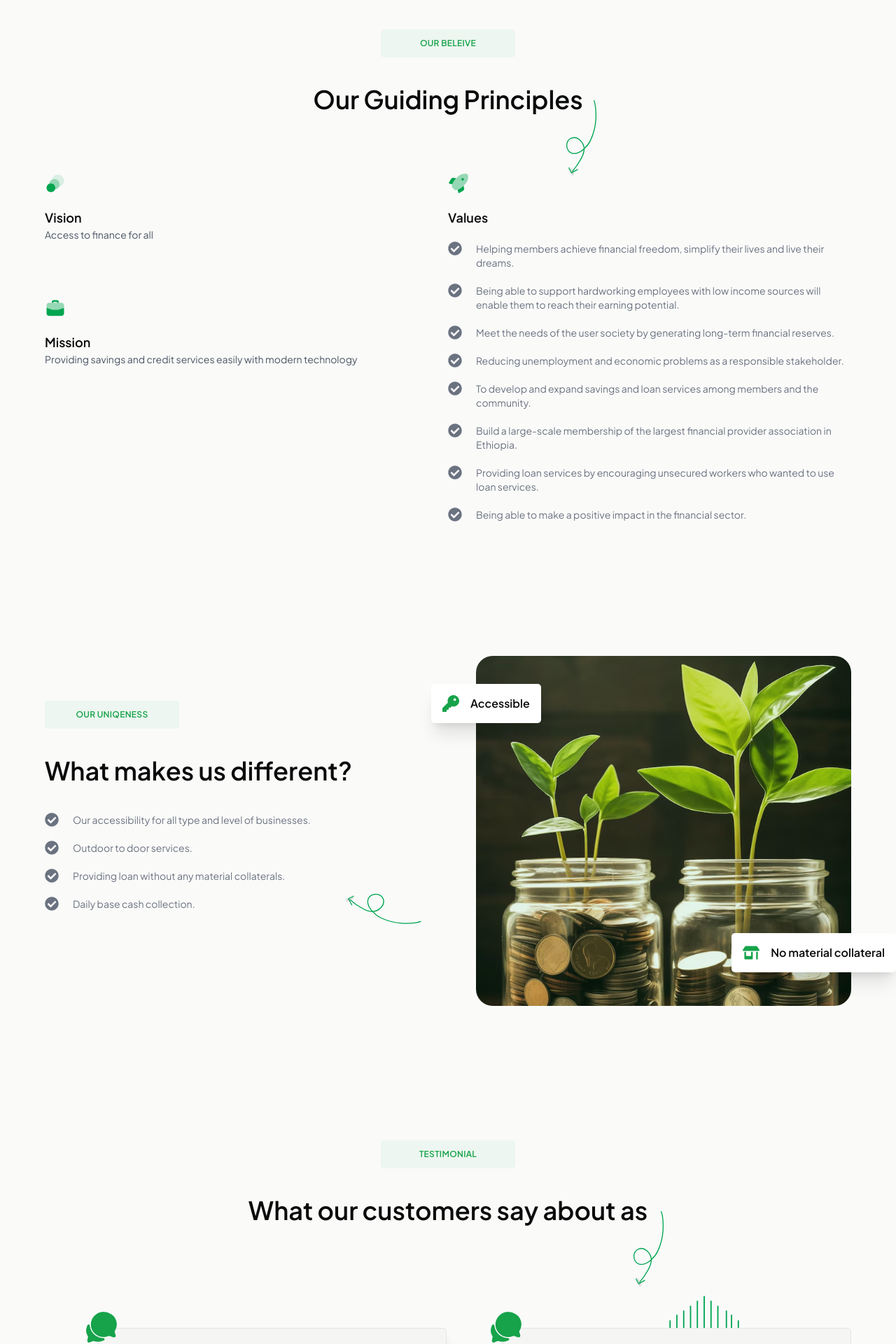
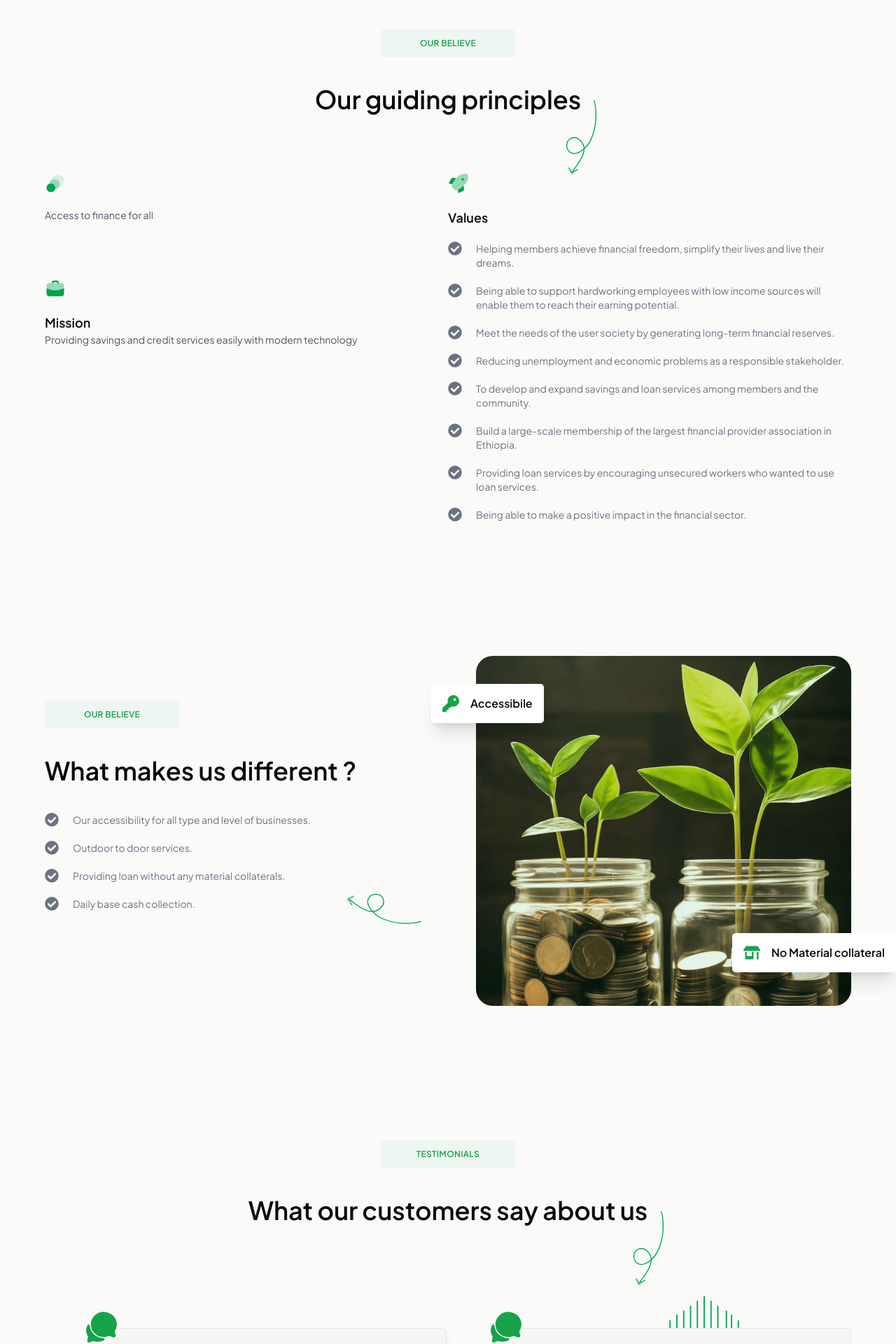
Before and after one commit to Upsurge-Tech/Project-Yehulusaccos-Frontend, a Next.js app: page /en/home in a window 1280 px wide. Shown: the part 800-2720 px from the top of the page at 70% size. Built offline with nearby package versions, Linux system fonts and the light colour scheme.

Commit message:
add localization to home

```diff
--- a/components/home/Intro.tsx
+++ b/components/home/Intro.tsx
@@ -4,6 +4,7 @@ import { FaCarSide, FaPeopleGroup } from "react-icons/fa6";
 import { IoHome } from "react-icons/io5";
 import { Button } from "../ui/button";
 import Link from "next/link";
+import currlyarrow from '@/public/curlyarrow.svg'
 
 import { useTranslations } from "next-intl";
 
@@ -34,7 +35,7 @@ const Intro = () => {
         />
         <div className="hidden xl:block relative right-96 top-[160px]  xl:right-[500px]  xl:top-28 ">
           <Image
-            src="/curlyarrow.svg"
+            src={currlyarrow}
             alt="curly green arrow"
             width={150}
             height={100}
--- a/components/home/Metrics.tsx
+++ b/components/home/Metrics.tsx
@@ -5,23 +5,29 @@ import { FaPeopleGroup, FaUsersRays } from "react-icons/fa6";
 import { GiMoneyStack } from "react-icons/gi";
 import { LiaCoinsSolid } from "react-icons/lia";
 
+import { useTranslations } from "next-intl";
+import curlyarrow from '@/public/curlyarrow.svg'
+
 const Metrics = () => {
+
+  const tMetrics = useTranslations("Home.Metrices");
+
   return (
     <div className="flex flex-col w-full items-center">
       <div className="bg-primarySoft w-48 mb-10 self-center text-primary flex items-center justify-center text-xs font-semibold tracking-wide  px-2 h-10 rounded-lg">
-        SINCE WE STARTED
+        {tMetrics("Header")}
       </div>
-      <h2 className="font-semibold text-2xl lg:text-4xl">Current metrics</h2>
+      <h2 className="font-semibold text-2xl lg:text-4xl">{tMetrics('Title')}</h2>
       <div className="hidden lg:flex relative  -rotate-45  lg:-top-2 left-32 ">
         <Image
-          src="/curlyarrow.svg"
+          src={curlyarrow}
           alt="curly green arrow"
           width={80}
           height={100}
         />
       </div>
       <div className="w-full grid place-items-center grid-cols-1  sm:grid-cols-2 lg:flex lg:justify-between gap-y-5 ">
-        <div className="flex flex-col w-full items-center gap-y-5 mt-10">
+        <div className="flex flex-col w-full items-center gap-y-5">
           <div
             className="rounded-xl h-16 w-16 flex flex-col items-center justify-center"
             style={{
@@ -31,7 +37,7 @@ const Metrics = () => {
             <FaPeopleGroup size={50} className="text-primary text-2xl" />
           </div>
           <p className="text-xl font-semibold">3600+</p>
-          <p>Number of members</p>
+          <p>{tMetrics('Members')}</p>
         </div>
         <div className="flex flex-col gap-y-5 w-full items-center">
           <div
@@ -43,7 +49,7 @@ const Metrics = () => {
             <FaUsersRays size={50} className="text-primary text-2xl" />
           </div>
           <p className="text-xl font-semibold">86+</p>
-          <p>Employees</p>
+          <p>{tMetrics('Employees')}</p>
         </div>
         <div className="flex flex-col gap-y-5 w-full items-center">
           <div
@@ -55,7 +61,7 @@ const Metrics = () => {
             <GiMoneyStack size={50} className="text-primary text-2xl" />
           </div>
           <p className="text-xl font-semibold">400M+</p>
-          <p>Lent to customers</p>
+          <p>{tMetrics('Customers')}</p>
         </div>
         <div className="flex flex-col gap-y-5 w-full items-center">
           <div
@@ -67,7 +73,7 @@ const Metrics = () => {
             <LiaCoinsSolid size={50} className="text-primary text-2xl" />
           </div>
           <p className="text-xl font-semibold">490B+</p>
-          <p>Financial capital</p>
+          <p>{tMetrics('Finance')}</p>
         </div>
       </div>
     </div>
--- a/components/home/OurBelieve.tsx
+++ b/components/home/OurBelieve.tsx
@@ -1,30 +1,41 @@
 import React from "react";
 import Image from "next/image";
 import { FaCheckCircle } from "react-icons/fa";
+import { useTranslations } from "next-intl";
+import curly from '@/public/curlyarrow.svg'
+import threecircles from '@/public/threecircles.svg'
+import briefcase from '@/public/briefcase.svg'
+import rocket from '@/public/rocket.svg'
 
-const values = [
-  "Helping members achieve financial freedom, simplify their lives and live their dreams.",
-  "Being able to support hardworking employees with low income sources will enable them to reach their earning potential.",
-  "Meet the needs of the user society by generating long-term financial reserves.",
-  "Reducing unemployment and economic problems as a responsible stakeholder.",
-  "To develop and expand savings and loan services among members and the community.",
-  "Build a large-scale membership of the largest financial provider association in Ethiopia.",
-  "Providing loan services by encouraging unsecured workers who wanted to use loan services.",
-  "Being able to make a positive impact in the financial sector.",
-];
+// const values = [
+//   "Helping members achieve financial freedom, simplify their lives and live their dreams.",
+//   "Being able to support hardworking employees with low income sources will enable them to reach their earning potential.",
+//   "Meet the needs of the user society by generating long-term financial reserves.",
+//   "Reducing unemployment and economic problems as a responsible stakeholder.",
+//   "To develop and expand savings and loan services among members and the community.",
+//   "Build a large-scale membership of the largest financial provider association in Ethiopia.",
+//   "Providing loan services by encouraging unsecured workers who wanted to use loan services.",
+//   "Being able to make a positive impact in the financial sector.",
+// ];
 
 const OurBelieve = () => {
+
+  const tOurBelieve = useTranslations('Home.OurBelieve')
+  const tOurValues = useTranslations('Home.OurBelieve.OurValues')
+
+  const values = ["Values1", "Values2", "Values3", "Values4", "Values5", "Values6", "Values7", "Values8"]
+
   return (
     <div className=" w-full  flex flex-col items-center">
       <div className="bg-primarySoft w-48 mb-10 self-center text-primary flex items-center justify-center text-xs font-semibold tracking-wide  px-2 h-10 rounded-lg">
-        OUR BELEIVE
+        {tOurBelieve('Header')}
       </div>
       <h2 className="font-semibold text-2xl lg:text-4xl">
-        Our Guiding Principles
+        {tOurBelieve('Title')}
       </h2>
       <div className="hidden xl:flex relative  -rotate-45 lg:-top-2 left-48 ">
         <Image
-          src="/curlyarrow.svg"
+          src={curly}
           alt="curly green arrow"
           width={100}
           height={100}
@@ -34,43 +45,42 @@ const OurBelieve = () => {
         <div className="flex flex-col items-center lg:items-start gap-y-5 xl:gap-y-20 w-full ">
           <div className=" flex self-center flex-col w-3/4 xl:w-full">
             <Image
-              src={"/threecircles.svg"}
+              src={threecircles}
               width={30}
               height={30}
               alt="three circles"
             />
-            <h3 className="text-lg font-semibold pt-2 xl:pt-5">Vision</h3>
-            <p className="text-gray-600 text-sm">Access to finance for all</p>
+            <h3 className="text-lg font-semibold pt-2 xl:pt-5">{}</h3>
+            <p className="text-gray-600 text-sm">{tOurBelieve('VisionParagraph')}</p>
           </div>
           <div className="flex self-center flex-col w-3/4 xl:w-full">
             <Image
-              src={"/briefcase.svg"}
+              src={briefcase}
               width={30}
               height={30}
               alt="briefcase"
             />
-            <h3 className="text-lg font-semibold pt-2 xl:pt-5">Mission</h3>
+            <h3 className="text-lg font-semibold pt-2 xl:pt-5">{tOurBelieve('Mission')}</h3>
             <p className="text-gray-600 text-sm">
-              Providing savings and credit services easily with modern
-              technology
+              {tOurBelieve('MissionParagraph')}
             </p>
           </div>
         </div>
         <div className="flex flex-col self-center w-3/4 xl:w-full gap-y-2 xl:gap-y-5 ">
           <Image
-            src={"/rocket.svg"}
+            src={rocket}
             width={30}
             height={30}
             alt="green rocket"
           />
-          <h3 className="text-lg font-semibold">Values</h3>
+          <h3 className="text-lg font-semibold">{tOurBelieve('Values')}</h3>
           <div className="flex flex-col gap-y-5">
             {values.map((value) => (
               <div key={value} className="flex  gap-x-5  text-gray-500">
                 <div>
                   <FaCheckCircle size={20} />
                 </div>
-                <p className=" text-sm">{value}</p>
+                <p className=" text-sm">{tOurValues(`${value}.name`)}</p>
               </div>
             ))}
           </div>
--- a/components/home/OurUniqeness.tsx
+++ b/components/home/OurUniqeness.tsx
@@ -2,15 +2,20 @@ import React from "react";
 import Image from "next/image";
 import { FaCheckCircle, FaStoreAlt } from "react-icons/fa";
 import { FaKey } from "react-icons/fa6";
+import { useTranslations } from "next-intl";
 
-const uniqeness = [
-  "Our accessibility for all type and level of businesses.",
-  "Outdoor to door services.",
-  "Providing loan without any material collaterals.",
-  "Daily base cash collection.",
-];
+import plantsWithCents from '@/public/plantsWithCents.svg'
+import curlyarrow from '@/public/curlyarrow.svg'
+
 
 const OurUniqeness = () => {
+
+  const tOurUniqueness = useTranslations("Home.OurUniqueness");
+  const tuniqueMap = useTranslations("Home.OurUniqueness.Uniqueness")
+
+  const uniqeness = ['Uniqueness1', 'Uniqueness2', 'Uniqueness3', 'Uniqueness4']
+
+
   return (
     <div className="grid grid-cols-1 xl:grid-cols-2 gap-20 ">
       <div className="flex flex-col gap-y-10 mt-16">
@@ -20,10 +25,10 @@ const OurUniqeness = () => {
           }}
           className="w-48 self-center xl:self-start text-primary flex items-center justify-center text-xs font-semibold tracking-wide  px-2 h-10 rounded-lg"
         >
-          OUR UNIQENESS
+          {tOurUniqueness("Header")}
         </div>
         <h2 className="font-semibold text-2xl self-center xl:self-auto lg:text-4xl">
-          What makes us different?
+          {tOurUniqueness("Title")}
         </h2>
         <div className="flex flex-col gap-y-5 self-center xl:self-auto xl:w-full w-3/4">
           {uniqeness.map((unique) => (
@@ -31,21 +36,21 @@ const OurUniqeness = () => {
               <div>
                 <FaCheckCircle size={20} />
               </div>
-              <p className=" text-sm">{unique}</p>
+              <p className=" text-sm">{tuniqueMap(`${unique}`)}</p>
             </div>
           ))}
         </div>
       </div>
       <div className="place-self-center h-[300px] sm:h-[500px] w-3/4 xl:w-full order-1 xl:order-2 relative flex flex-col items-center justify-center rounded-3xl">
         <Image
-          src="/plantsWithCents.svg"
+          src={plantsWithCents}
           fill
           className="h-full object-cover rounded-xl lg:rounded-3xl"
           alt="2 plants in a jar with cents"
         />
         <div className="hidden lg:block relative rotate-45 -top-72 xl:top-28 right-36  xl:right-[400px] 2xl:right-[600px]">
           <Image
-            src="/curlyarrow.svg"
+            src={curlyarrow}
             alt="curly green arrow"
             width={100}
             height={100}
@@ -53,11 +58,11 @@ const OurUniqeness = () => {
         </div>
         <div className=" absolute -left-10 sm:-left-16 top-10 h-10 sm:h-14 rounded-lg items-center px-2 sm:px-4 shadow-xl bg-white flex gap-4">
           <FaKey className="text-primary text-lg sm:text-2xl" />
-          <p className="font-semibold">Accessible</p>
+          <p className="font-semibold">{tOurUniqueness('Accessibility')}</p>
         </div>
         <div className="absolute bottom-12 -right-10 sm:-right-16 h-10 sm:h-14 rounded-lg items-center px-2 sm:px-4 shadow-xl bg-white flex gap-4">
           <FaStoreAlt className="text-primary text-lg sm:text-2xl" />
-          <p className="font-semibold">No material collateral</p>
+          <p className="font-semibold">{tOurUniqueness('Collateral')}</p>
         </div>
       </div>
     </div>
--- a/components/home/Testimonials.tsx
+++ b/components/home/Testimonials.tsx
@@ -1,5 +1,6 @@
 import React from "react";
 import Image from "next/image";
+import { useTranslations } from "next-intl";
 
 import { IoChatbubbles } from "react-icons/io5";
 import { Card, CardContent, CardFooter } from "../ui/card";
@@ -11,18 +12,25 @@ import {
   CarouselNext,
 } from "../ui/carousel";
 
+import curlyarrow from '@/public/curlyarrow.svg';
+import unequalStripes from '@/public/unequalStripes.svg';
+
 const Testimonials = () => {
+
+  const tTestimonials = useTranslations("Home.Testimonials");
+  const tCarousel = useTranslations("Home.Testimonials.Statements")
+
   return (
     <div className="w-full flex flex-col items-center">
       <div className="bg-primarySoft w-48 mb-10 self-center text-primary flex items-center justify-center text-xs font-semibold tracking-wide  px-2 h-10 rounded-lg">
-        TESTIMONIAL
+        {tTestimonials("Header")}
       </div>
       <h2 className="font-semibold text-2xl lg:text-4xl">
-        What our customers say about as
+        {tTestimonials("Title")}
       </h2>
       <div className="hidden lg:flex relative  -rotate-45  lg:-top-2 left-72 ">
         <Image
-          src="/curlyarrow.svg"
+          src={curlyarrow}
           alt="curly green arrow"
           width={100}
           height={100}
@@ -31,7 +39,7 @@ const Testimonials = () => {
       <Carousel className="w-full ">
         <div className="hidden xl:flex absolute -bottom-12 left-[230px] ">
           <Image
-            src="/unequalStripes.svg"
+            src={unequalStripes}
             alt="strokes"
             width={100}
             height={100}
@@ -39,7 +47,7 @@ const Testimonials = () => {
         </div>
         <div className="hidden xl:flex absolute top-4 rotate-180 right-[160px] ">
           <Image
-            src="/unequalStripes.svg"
+            src={unequalStripes}
             alt="strokes"
             width={100}
             height={100}
--- a/middleware.ts
+++ b/middleware.ts
@@ -1,4 +1,4 @@
-import { NextResponse } from 'next/server';
+import { NextRequest, NextResponse } from 'next/server';
 import createMiddleware from "next-intl/middleware";
 
 const middleware = createMiddleware({
@@ -6,7 +6,8 @@ const middleware = createMiddleware({
   defaultLocale: "en",
 });
 
-export default async function (req) {
+// eslint-disable-next-line import/no-anonymous-default-export
+export default async function (req: NextRequest) {
   const { pathname } = req.nextUrl;
 
   // Redirect from the root URL to /en/home or /am/home
--- a/translations/en.json
+++ b/translations/en.json
@@ -28,8 +28,7 @@
             "Values":"Values",
             "OurValues":{
                 "Values1":{"name" :"Helping members achieve financial freedom, simplify their lives and live their dreams." },
-                "Values2":
-                {"name" :"Being able to support hardworking employees with low income sources will enable them to reach their earning potential." },
+                "Values2":{"name" :"Being able to support hardworking employees with low income sources will enable them to reach their earning potential." },
                 "Values3":{"name" :"Meet the needs of the user society by generating long-term financial reserves." },
                 "Values4":{"name" :"Reducing unemployment and economic problems as a responsible stakeholder." },
                 "Values5":{"name" :"To develop and expand savings and loan services among members and the community." },
```
